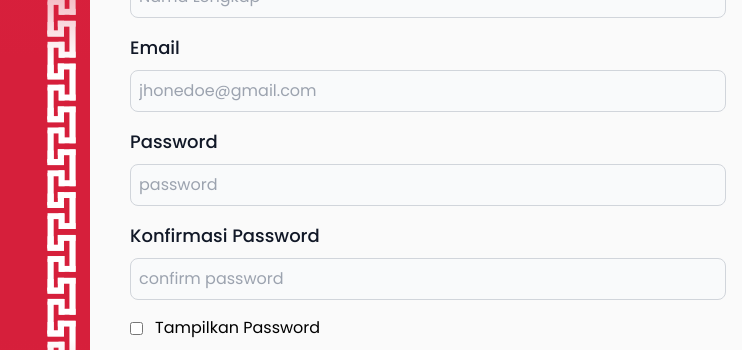
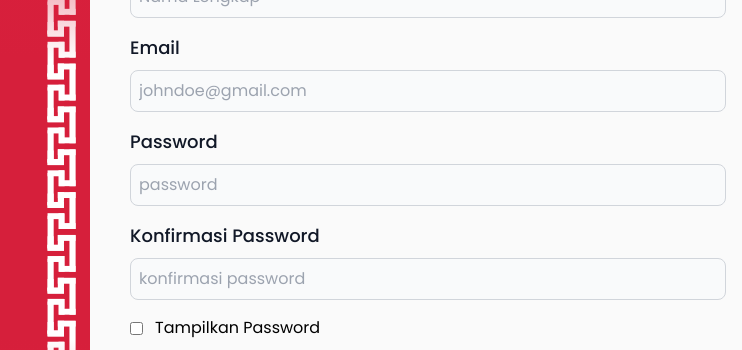
Before and after one commit to Kasa-Talk/kasatalk, a Next.js app: page /register in a window 1280 px wide. Shown: the part 200-550 px from the top of the page, without its empty margins (538-1280 px from the left). Built offline with nearby package versions, Linux system fonts and the light colour scheme.

Commit message:
fix typo in page register

```diff
--- a/src/app/(auth)/register/page.tsx
+++ b/src/app/(auth)/register/page.tsx
@@ -53,12 +53,12 @@ const Page = () => {
 
       if (data.errors) {
         if (data.errors.includes('Account already registered, please check your email to activate your account')) {
-          setMessage('Akun email sudah terdaftar, mohon periksa email anda untuk aktifiasi akun anda');
+          setMessage('Akun email sudah terdaftar, mohon periksa email anda untuk aktivasi akun anda');
         } else if (data.errors.includes('Account already activated')) {
           setMessage('Alamat email sudah digunakan');
         } else if (data.errors.includes('Password does not match')) {
           setMessage('Password tidak sama');
-        } else if (data.errors.includes('password most be at least 8 characters, 1 uppercase, 1 lowercase, 1 number and 1 symbol')) {
+        } else if (data.errors.includes('password must be at least 8 characters, 1 uppercase, 1 lowercase, 1 number and 1 symbol')) {
           setMessage('Password harus memilki setidaknya 8 karakter, 1 huruf besar, 1 huruf kecil, 1 huruf dan 1 simbol');
         }
       }
@@ -92,7 +92,7 @@ const Page = () => {
           </div>
           <div>
             <label className="block mb-2 text-lg font-medium text-gray-900">Email</label>
-            <input type="email" className="bg-gray-50 border border-gray-300 text-gray-900 w-full p-2 focus:outline-primary rounded-lg" placeholder="jhonedoe@gmail.com" required onChange={(e) => setEmail(e.target.value)} />
+            <input type="email" className="bg-gray-50 border border-gray-300 text-gray-900 w-full p-2 focus:outline-primary rounded-lg" placeholder="johndoe@gmail.com" required onChange={(e) => setEmail(e.target.value)} />
           </div>
           <div>
             <label className="block mb-2 text-lg font-medium text-gray-900">Password</label>
@@ -109,7 +109,7 @@ const Page = () => {
             <input
               type={showPassword ? 'text' : 'password'}
               className="bg-gray-50 border border-gray-300 text-gray-900 w-full p-2 focus:outline-primary rounded-lg"
-              placeholder="confirm password"
+              placeholder="konfirmasi password"
               required
               onChange={(e) => setConfirmPassword(e.target.value)}
             />
```
